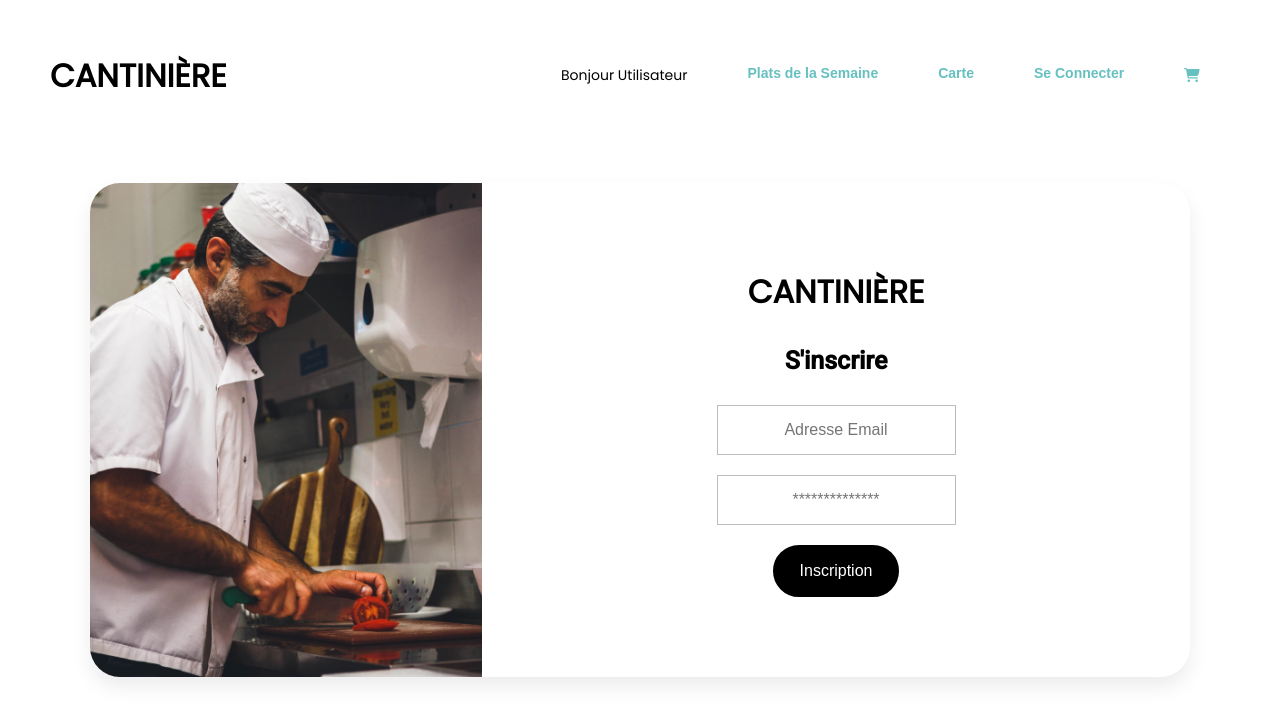
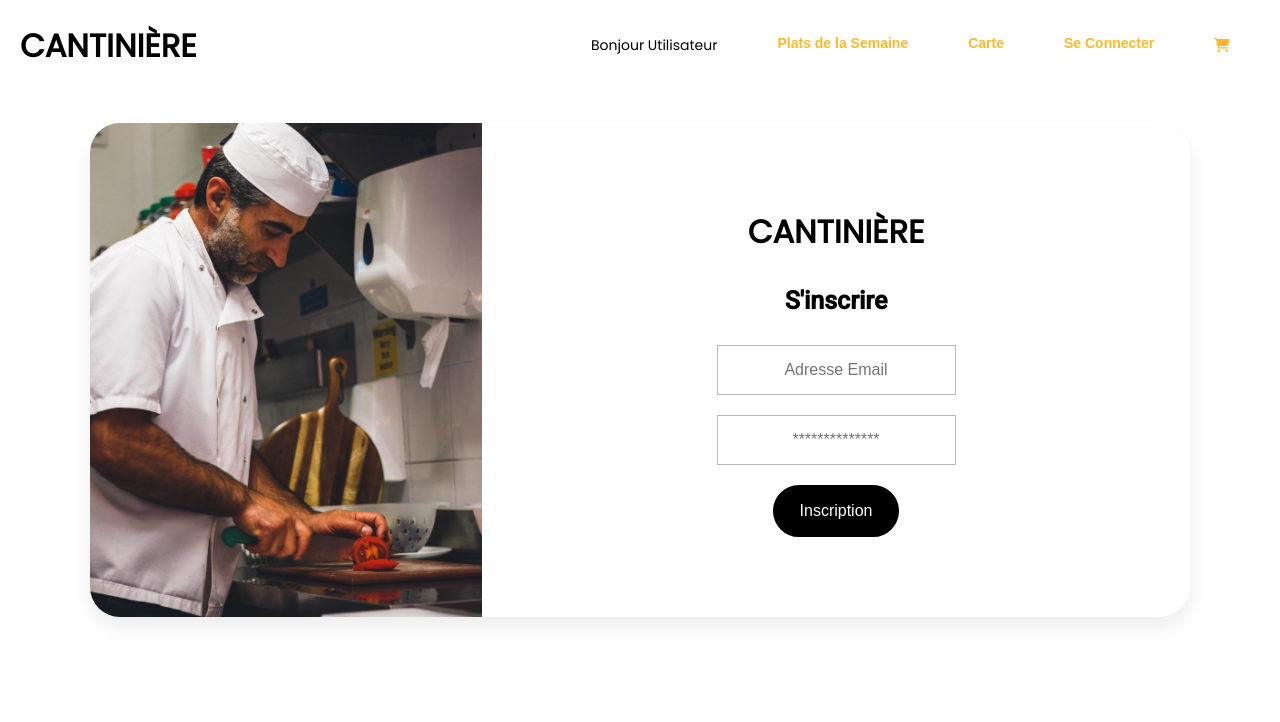
Before and after one commit to wassimouricha/Projet_cantiniere, an Angular app: page /Inscription in a window 1280 px wide. Shown: the top 722 px of the page. Built offline with nearby package versions, Linux system fonts and the light colour scheme.

Commit message:
changement de couleures

```diff
--- a/src/app/app.module.ts
+++ b/src/app/app.module.ts
@@ -17,6 +17,8 @@ import { DialogConnexionComponent } from './components/dialog-connexion/dialog-c
 import { InscriptionComponent } from './components/inscription/inscription.component';
 import { HttpClient, HttpClientModule }  from '@angular/common/http'
 import { FormsModule } from '@angular/forms';
+
+
 
 
 
@@ -57,4 +59,4 @@ const appRoute: Routes = [
 export class AppModule {
 
 
- }
+}
--- a/src/app/components/cardweek/cardweek.component.css
+++ b/src/app/components/cardweek/cardweek.component.css
@@ -53,14 +53,14 @@
     font-family: 'Poppins';
     list-style: none;
     text-decoration: none;
-    color: #66c0c0;
+    color: #ffb827;
     padding: 0 10px;
     cursor: pointer;
 }
 .card .content a::after{
 content: "";
 position: absolute;
-background-color: #66c0c0;
+background-color: #ffb827;
 height: 3px;
 width: 0;
 left: 0;
@@ -71,3 +71,10 @@ transition: 0.3s;
 .card .content a:hover::after{
    width: 100%;
 }
+
+
+@media screen and (max-width: 900px) {
+    .container{
+        padding: 80px 40px;
+    }
+}
--- a/src/app/components/carte/carte.component.css
+++ b/src/app/components/carte/carte.component.css
@@ -58,14 +58,14 @@
     font-family: 'Poppins';
     list-style: none;
     text-decoration: none;
-    color: #66c0c0;
+    color: #ffb827;
     padding: 0 10px;
     cursor: default;
 }
 .card .content a::after{
 content: "";
 position: absolute;
-background-color: #66c0c0;
+background-color: #ffb827;
 height: 3px;
 width: 0;
 left: 0;
@@ -86,6 +86,12 @@ transition: 0.3s;
 
 }
 
+@media screen and (max-width: 900px) {
+    .container{
+        padding: 70px 40px;
+    }
+}
+
 @media screen and (max-width: 650px) {
 
     .wrap{
--- a/src/app/components/dialog-connexion/dialog-connexion.component.css
+++ b/src/app/components/dialog-connexion/dialog-connexion.component.css
@@ -81,7 +81,7 @@ margin: 5px;
     padding: 15px 30px;
     overflow: hidden;
     z-index: 1;
-    color: #66c0c0;
+    color: #ffb827;
     background-color: #0d0d0d;
     border: none;
     font-weight: 600;
@@ -97,7 +97,7 @@ margin: 5px;
     left: 0;
     right: 0;
     bottom: 0;
-    background-color: #66c0c0;
+    background-color: #ffb827;
     transform: scaleX(0);
     transform-origin: 0 50%;
     transition-property: transform;
--- a/src/app/components/navbar/navbar.component.css
+++ b/src/app/components/navbar/navbar.component.css
@@ -18,7 +18,8 @@ body{
     justify-content: space-between;
     align-items: center;
     box-sizing: border-box;
-    margin: 50px;
+    padding: 20px;
+
 }
 
 .navbar a {
@@ -63,7 +64,7 @@ body{
     transition:  0.25s ease-in-out;
 }
 .nav-links ul li a:hover{
-color: #66c0c0;
+color: #ffb827;
 font-weight: 600;
 
 }
@@ -73,7 +74,7 @@ font-weight: 600;
     position: absolute;
     width: 35px;
     font-size: 35px;
-    color: #66c0c0;
+    color: #ffb827;
     top: 50px;
     right: 30px;
     cursor: pointer;
@@ -100,7 +101,7 @@ font-weight: 600;
     position: absolute;
     width: 40px;
     height: 4px;
-    background: #66c0c0;
+    background: #ffb827;
     border-radius: 4px;
     transition: 0.5s;
 }
@@ -132,7 +133,7 @@ font-weight: 600;
     padding: 15px 30px;
     overflow: hidden;
     z-index: 1;
-    color: #66c0c0;
+    color: #ffb827;
     background-color: #0d0d0d;
     border: none;
     font-weight: 600;
@@ -146,11 +147,11 @@ font-weight: 600;
     left: 0;
     right: 0;
     bottom: 0;
-    background-color: #66c0c0;
+    background-color: #ffb827;
     transform: scaleX(0);
     transform-origin: 0 50%;
     transition-property: transform;
-    transition-duration: 2s;
+    transition-duration: 0.5s;
     transition-timing-function: ease-out;
     z-index: -1;
 }
@@ -202,7 +203,7 @@ row-gap: 0.5rem;
 
 .cart-quantity{
 border: 1px solid black;
-outline-color: #66c0c0;
+outline-color: #ffb827;
 width: 2.4rem;
 text-align: center;
 font-size: 1rem;
@@ -255,7 +256,7 @@ font-size: 1rem;
     margin: 1.5rem auto 0 auto;
     padding: 12px 20px;
     border: none;
-    background: #66c0c0;
+    background: #ffb827;
     color: white;
     font-size: 1rem;
     font-weight: 500;
@@ -276,7 +277,7 @@ font-size: 1rem;
     top: 1rem;
     right: 0.8rem;
     font-size: 2rem;
-    color: #66c0c0;
+    color: #ffb827;
     cursor: pointer;
 }
 /* media queries */
```
